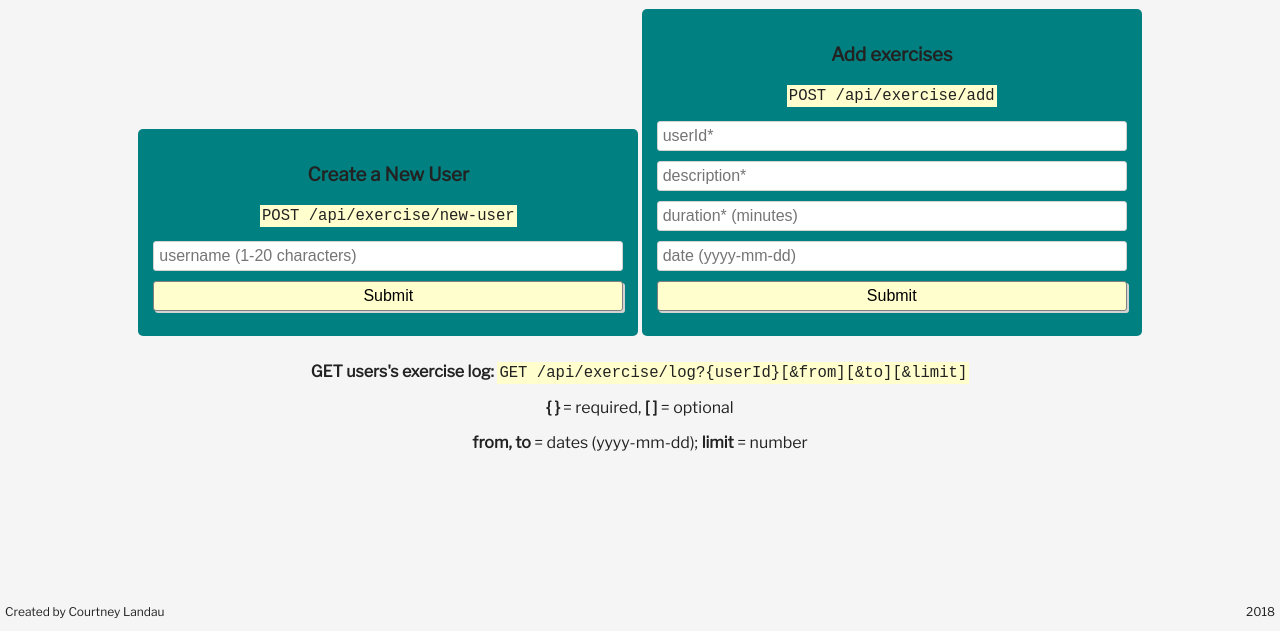
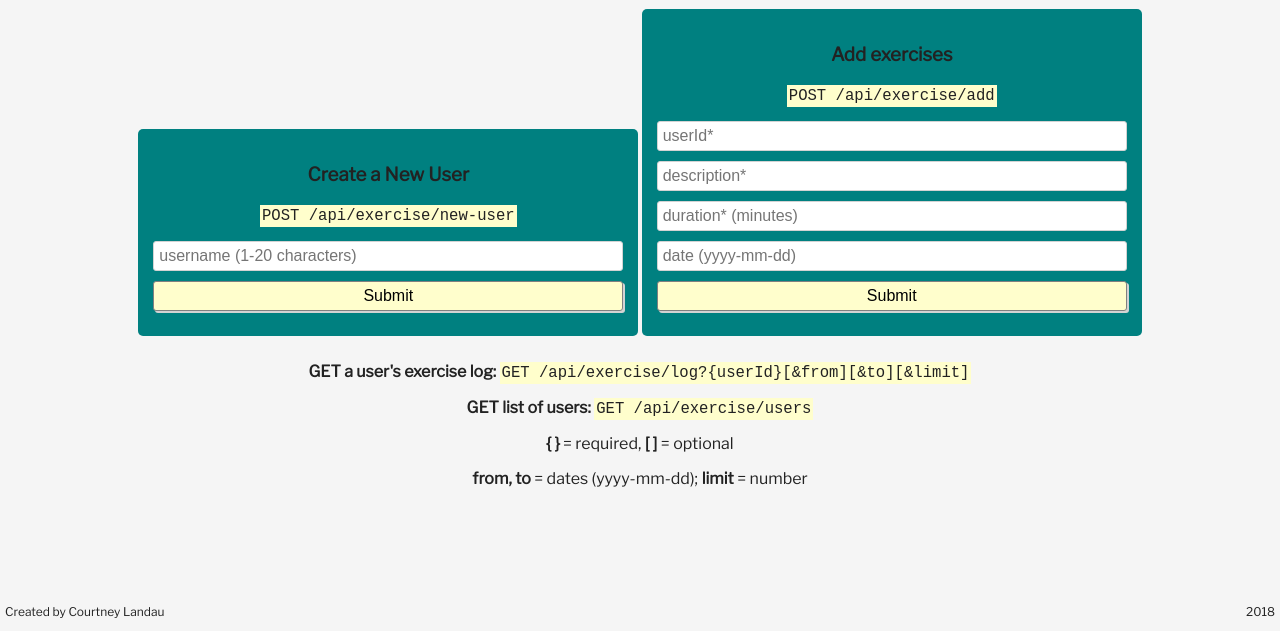
Before and after one commit to clandau/exerciseTracker, a website: page views/index.html in a window 1280 px wide. Shown: the part 169-800 px from the top of the page. Drawn offline with nearby package versions, Linux system fonts and the light colour scheme; files that its build step writes are made by us from their sources.

Commit message:
add get users request example  to front page

```diff
--- a/views/index.html
+++ b/views/index.html
@@ -26,7 +26,8 @@
             <input id="dat" type="text" name="date" placeholder="date (yyyy-mm-dd)">
             <input type="submit" value="Submit">
           </form>
-          <p><strong>GET users's exercise log: </strong><code>GET /api/exercise/log?{userId}[&amp;from][&amp;to][&amp;limit]</code></p>
+          <p><strong>GET a user's exercise log: </strong><code>GET /api/exercise/log?{userId}[&amp;from][&amp;to][&amp;limit]</code></p>
+          <p><strong>GET list of users: </strong><code>GET /api/exercise/users</code></p>
           <p><strong>{ }</strong> = required, <strong>[ ]</strong> = optional</p>
           <p><strong>from, to</strong> = dates (yyyy-mm-dd); <strong>limit</strong> = number</p>
       </div>
```
